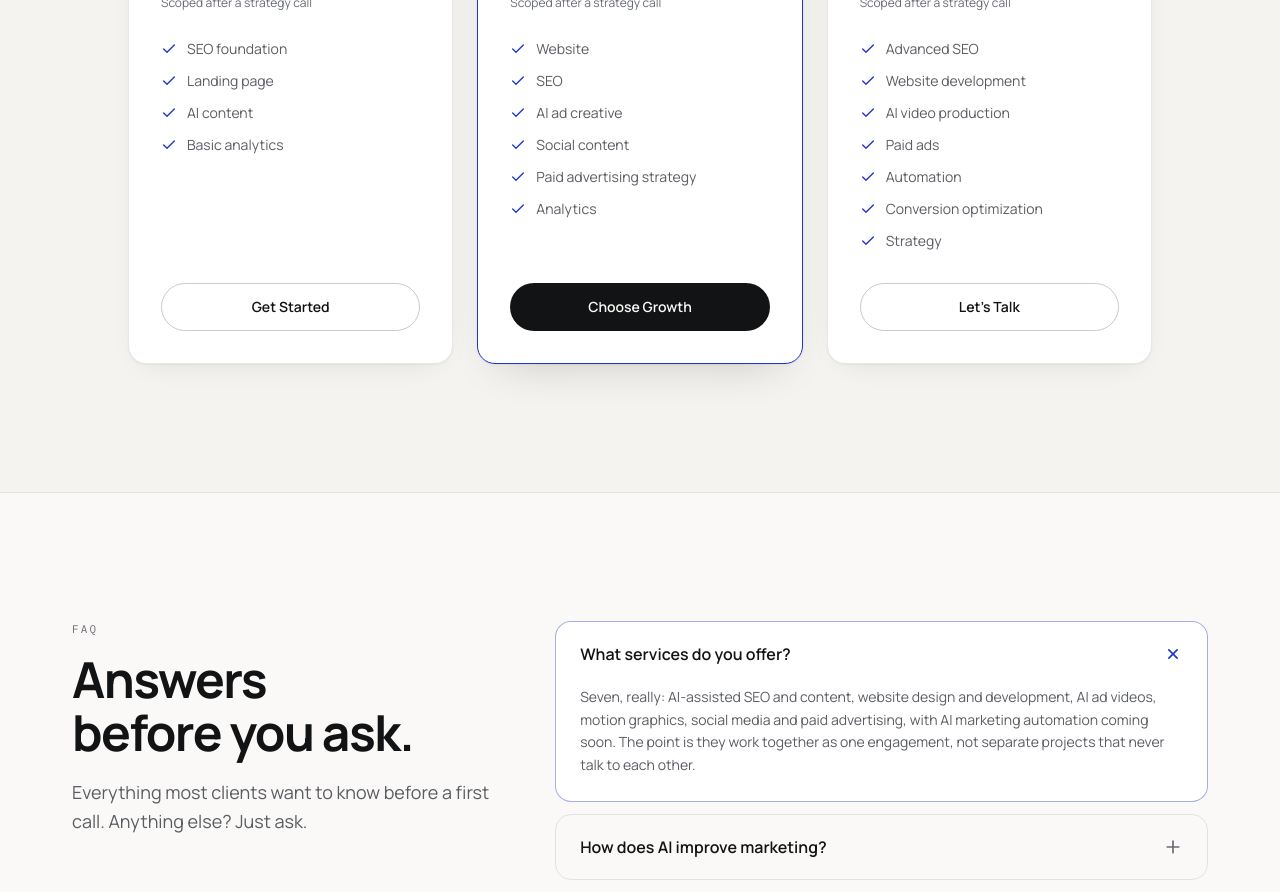
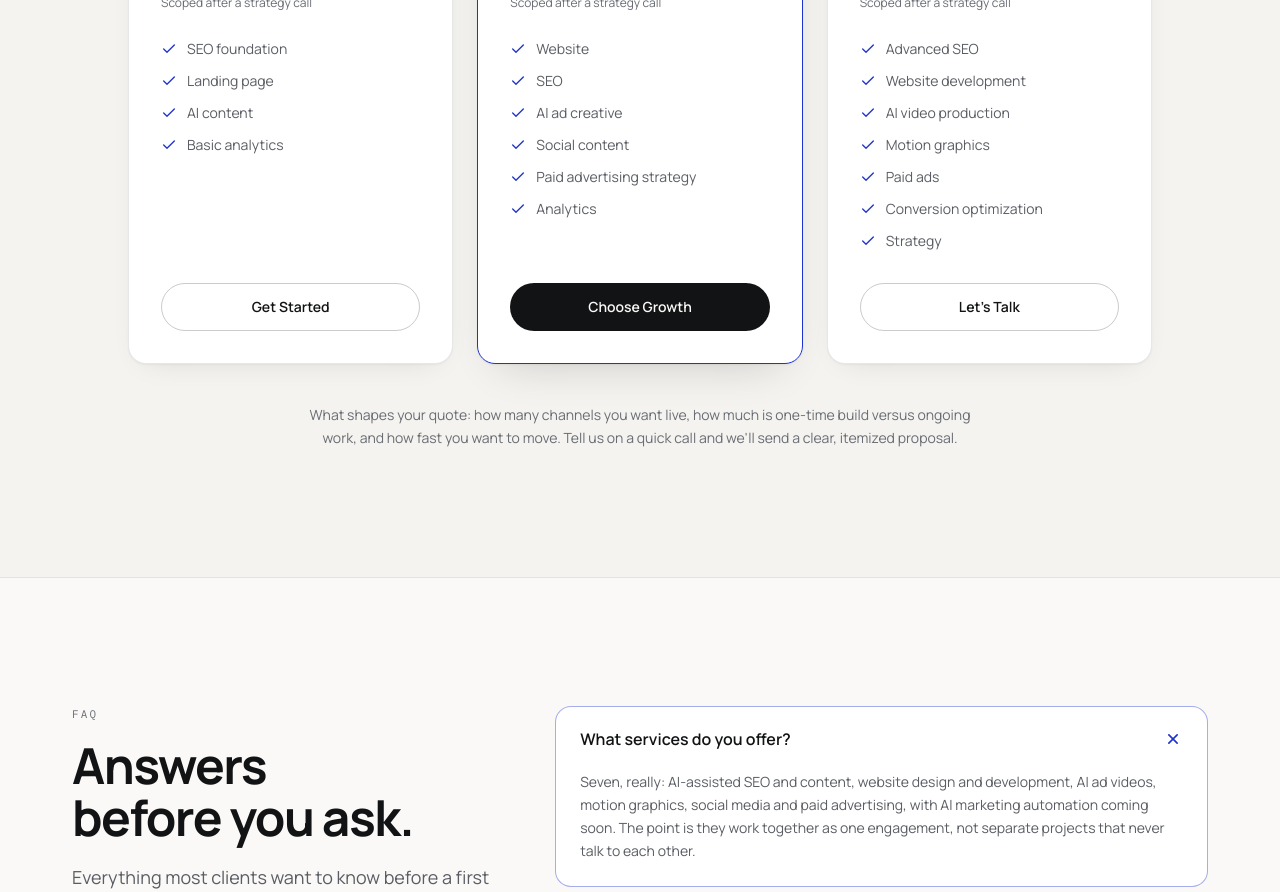
Before and after one commit to Sudin88/STRATA, a Next.js app: page /pricing in a window 1280 px wide. Shown: the part 1040-1932 px from the top of the page. Built offline with nearby package versions, Linux system fonts and the light colour scheme; no server answers.

Commit message:
Refresh /work copy, clarify pricing quotes, drop stale automation bullet; delete test reviews

```diff
--- a/components/pricing.tsx
+++ b/components/pricing.tsx
@@ -63,6 +63,14 @@ export function Pricing() {
             </Reveal>
           ))}
         </div>
+
+        <Reveal>
+          <p className="mx-auto mt-10 max-w-2xl text-center text-sm leading-relaxed text-dim">
+            What shapes your quote: how many channels you want live, how much is
+            one-time build versus ongoing work, and how fast you want to move.
+            Tell us on a quick call and we&apos;ll send a clear, itemized proposal.
+          </p>
+        </Reveal>
       </Container>
     </section>
   );
--- a/components/work.tsx
+++ b/components/work.tsx
@@ -17,14 +17,15 @@ function EmptyState() {
   return (
     <Reveal>
       <div className="hairline rounded-card border border-line bg-surface p-10 text-center sm:p-14">
-        <p className="eyebrow mb-4">No projects published yet</p>
+        <p className="eyebrow mb-4">Case studies coming soon</p>
         <h3 className="mx-auto max-w-xl text-2xl font-semibold tracking-tight text-fg sm:text-3xl">
           We&apos;re a new agency taking on our first clients.
         </h3>
         <p className="mx-auto mt-4 max-w-xl text-sm leading-relaxed text-mut">
           Rather than fill this page with invented case studies, we&apos;re
-          leaving it honest. Real work will land here as clients approve it for
-          publication, and we&apos;d love for one of them to be you.
+          keeping it honest. As our first engagements wrap and clients sign off,
+          the real work lands right here: the problem, the system we built and
+          the numbers behind it. We&apos;d like one of them to be yours.
         </p>
         <div className="mt-8 flex flex-wrap justify-center gap-4">
           <Link
--- a/lib/data.ts
+++ b/lib/data.ts
@@ -261,8 +261,8 @@ export const PRICING: PricingTier[] = [
       "Advanced SEO",
       "Website development",
       "AI video production",
+      "Motion graphics",
       "Paid ads",
-      "Automation",
       "Conversion optimization",
       "Strategy",
     ],
```
